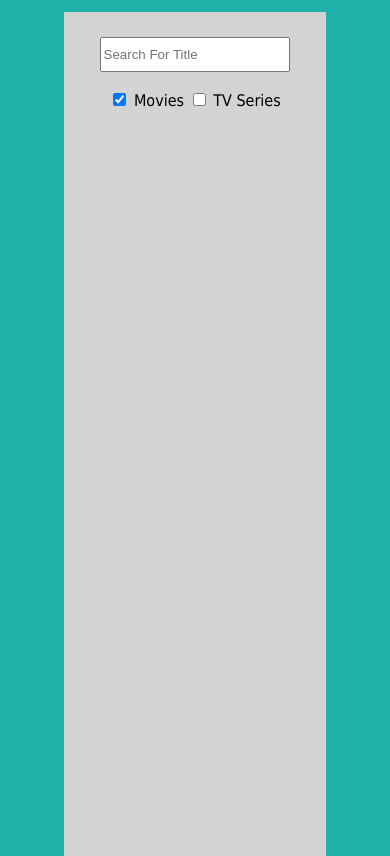
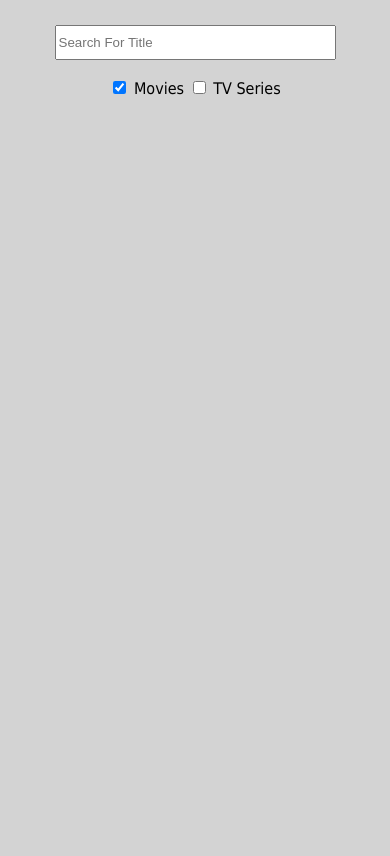
Before and after one commit to nielth/autoplex, a Flask app: page / in a window 390 px wide. After the commit the page ends 95 px from the top, so only its background shows below. Run offline with Flask 2, Linux system fonts and the light colour scheme; a user stored in the database is signed in.

Commit message:
fixing responsive

```diff
--- a/app/static/responsive.css
+++ b/app/static/responsive.css
@@ -2,6 +2,11 @@
     #inputTitle {
         padding-top: 25px;
     }
+
+    #smaller-body {
+        width: 100%;
+        margin: 0 auto 0;
+      }
 
     #titleButton {
         display: none;
--- a/app/templates/index.html
+++ b/app/templates/index.html
@@ -71,8 +71,8 @@
                                 <input type="hidden" name="magnet" value="{{ magnet[i] }}" />
                                 <input type="hidden" name="title" value="{{ filename[i] }}" />
                                 <div>
-                                    <button type="submit" src="https://dyncdn.me/static/20/img/magnet.gif"
-                                        style="background: url(https://dyncdn.me/static/20/img/magnet.gif); height: 12px; width: 12px; border: none; cursor: pointer; vertical-align: middle;">
+                                    <button type="submit"
+                                        style="background: url(https://dyncdn.me/static/20/img/magnet.gif); height: 12px; width: 12px; border: none; cursor: pointer; vertical-align: middle;background-repeat: no-repeat;">
                                     </button>
                                 </div>
                             </form>
```
